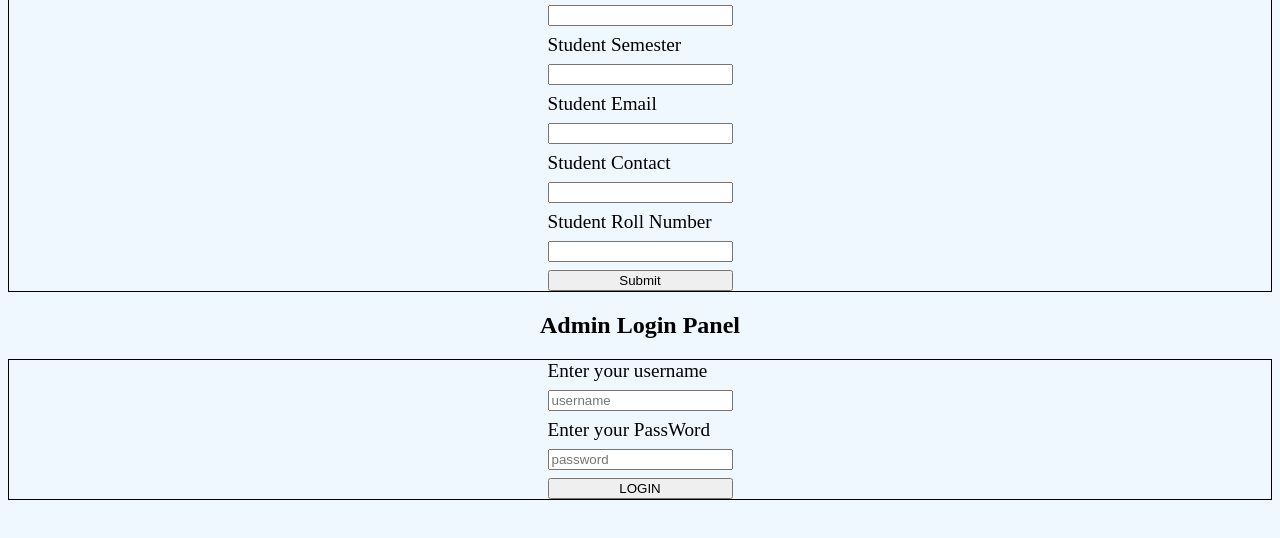
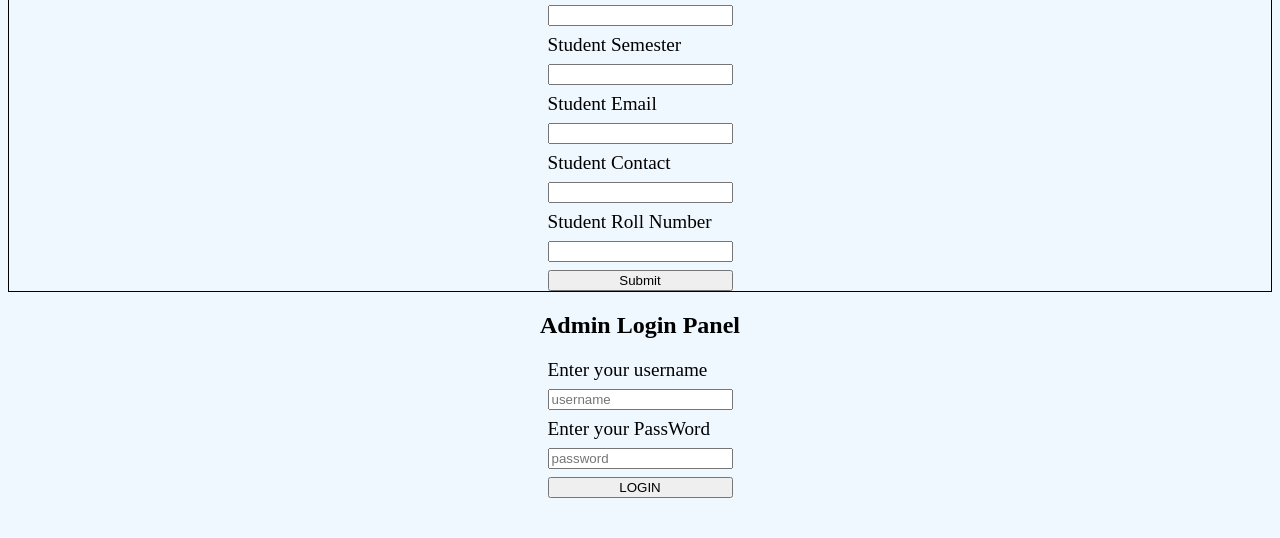
Before and after one commit to moinkhan1225/StudentRegistrationForm, a website: page index.html in a window 1280 px wide. Shown: the part 106-644 px from the top of the page. Drawn offline with Linux system fonts and the light colour scheme.

Commit message:
adding css to admin panel --FIX 8

```diff
--- a/public/styles.css
+++ b/public/styles.css
@@ -8,7 +8,7 @@ background-color: aliceblue;
     align-items: center;
     justify-content: center;
 }
-container,section{
+container{
     display: grid;
     grid-template-rows: auto;
     grid-template-columns: 1fr;
```
